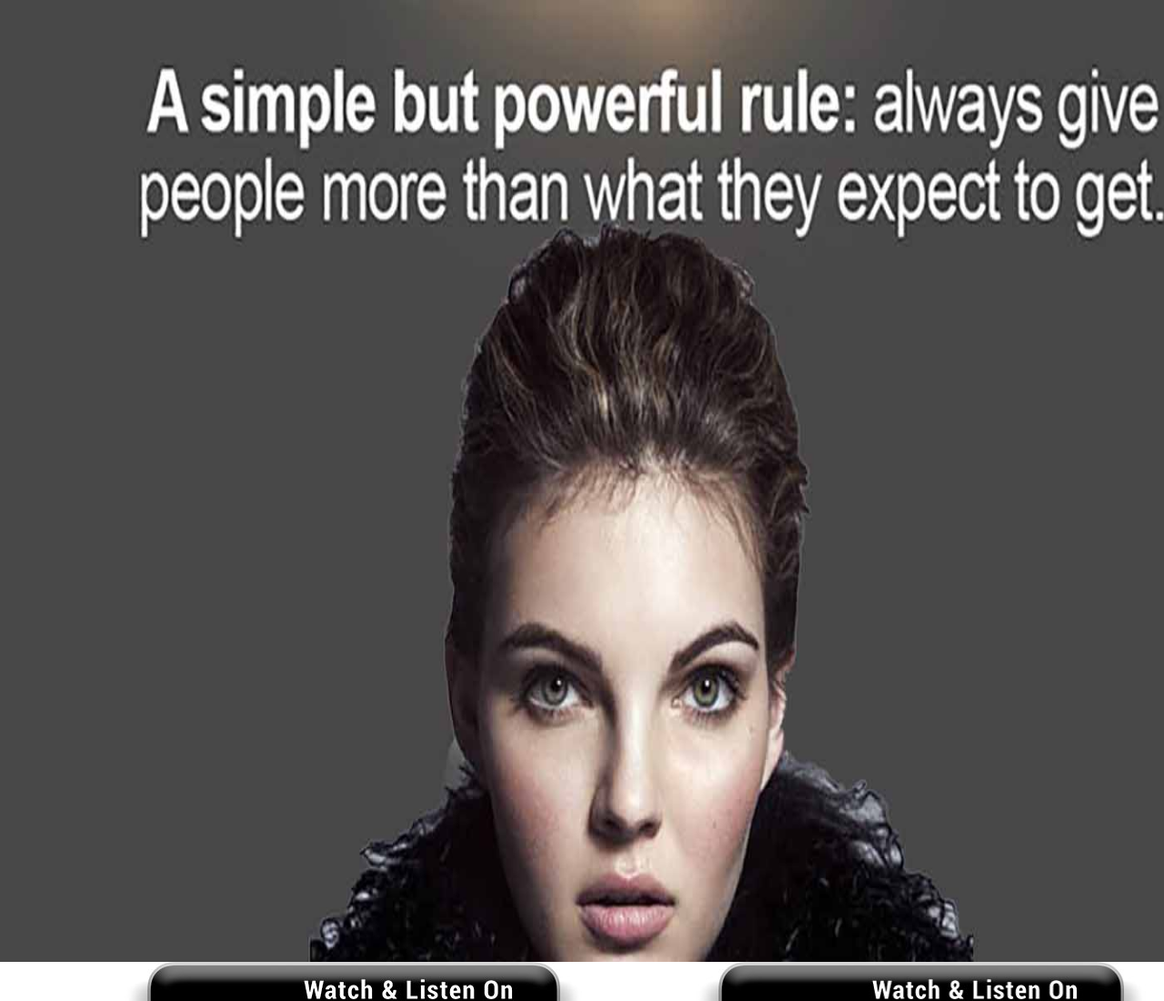
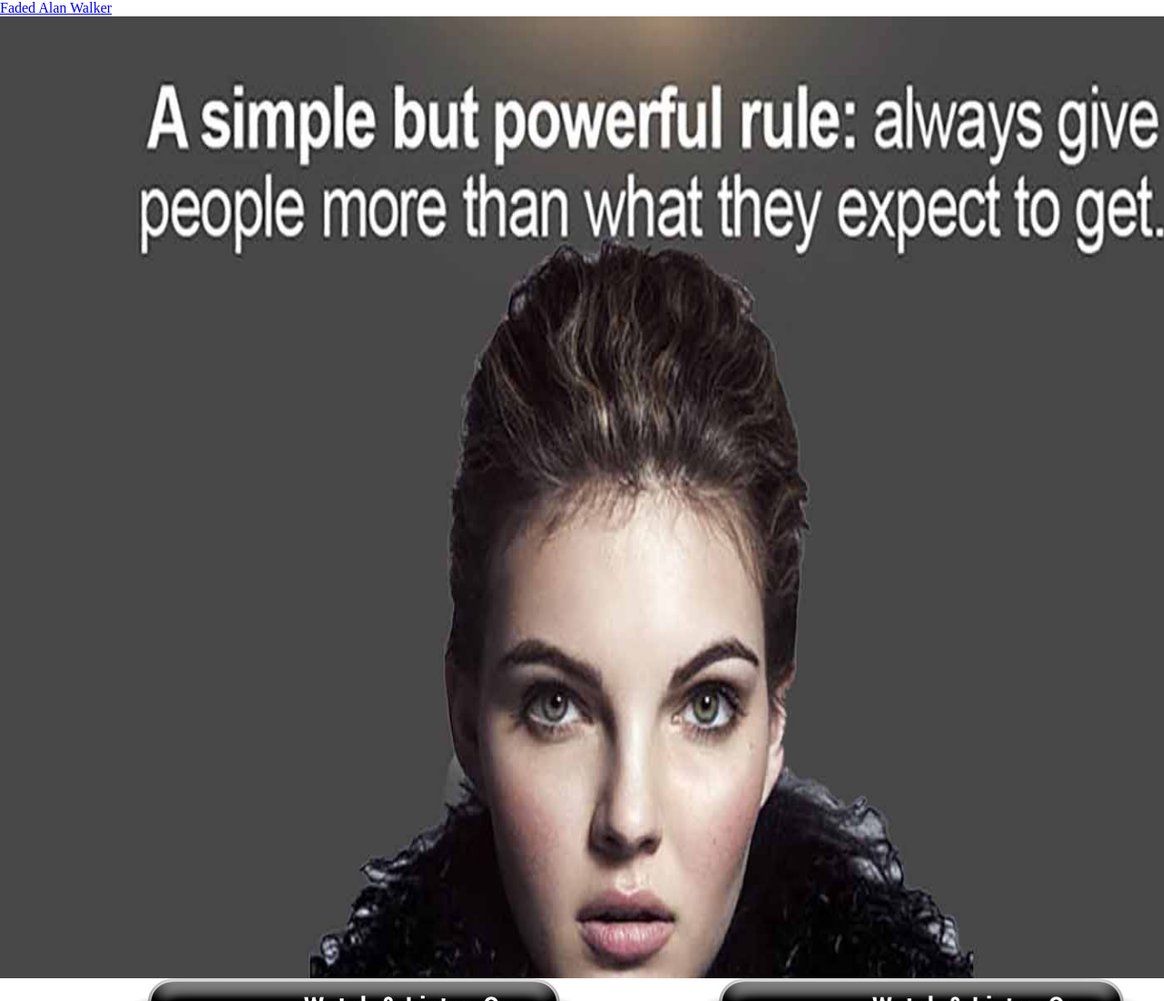
Before and after one commit to deportadas/Music, a plain HTML site: page index.html in a window 1280 px wide. Shown: the top 1100 px of the page at 91% size. Drawn offline with Linux system fonts and the light colour scheme.

Commit message:
Update index.html

```diff
--- a/index.html
+++ b/index.html
@@ -9,6 +9,7 @@
 	<tr>
 		<td colspan="9">
 			<img src="images/powerrule.jpg" width="1427" height="1057" alt=""></td>
+		<a href="https://www.youtube.com/watch?v=60ItHLz5WEA" target="_blank">Faded Alan Walker</a>
 	</tr>
 	<tr>
 		<td rowspan="7">
```
